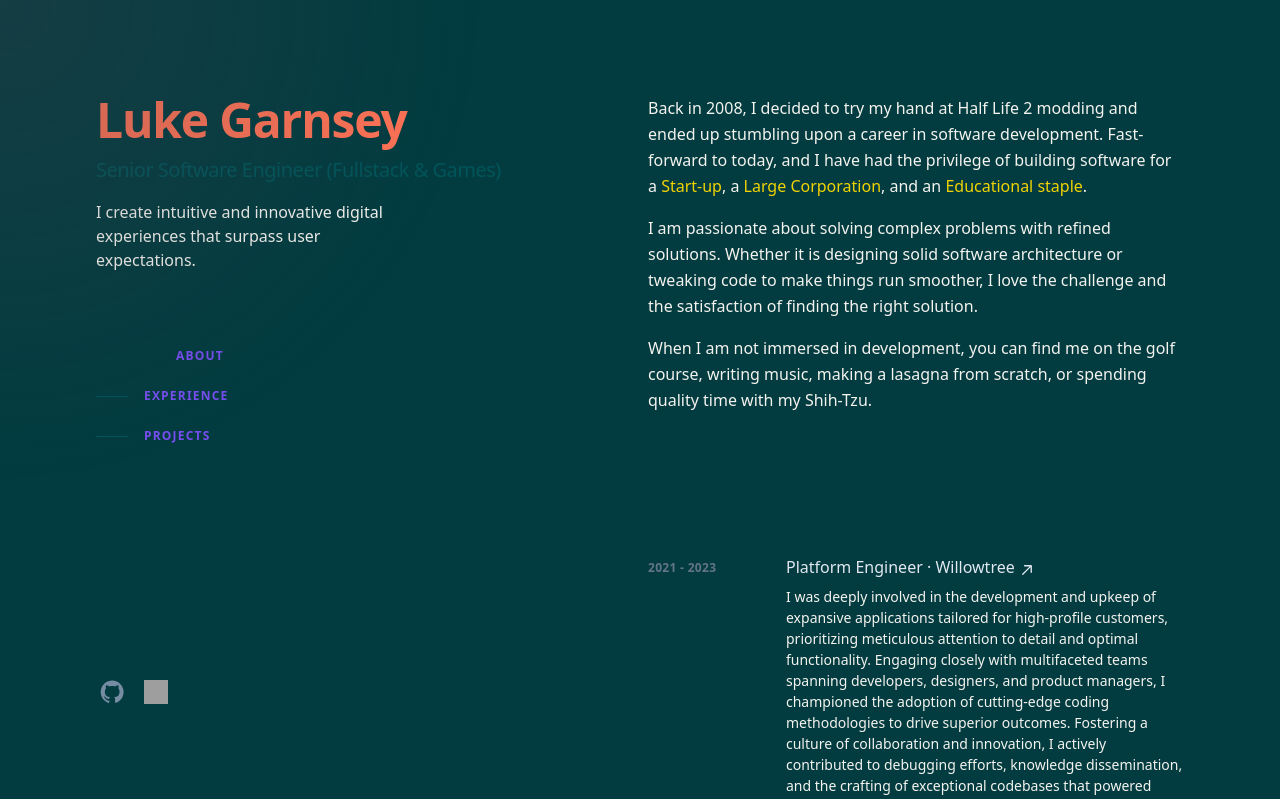
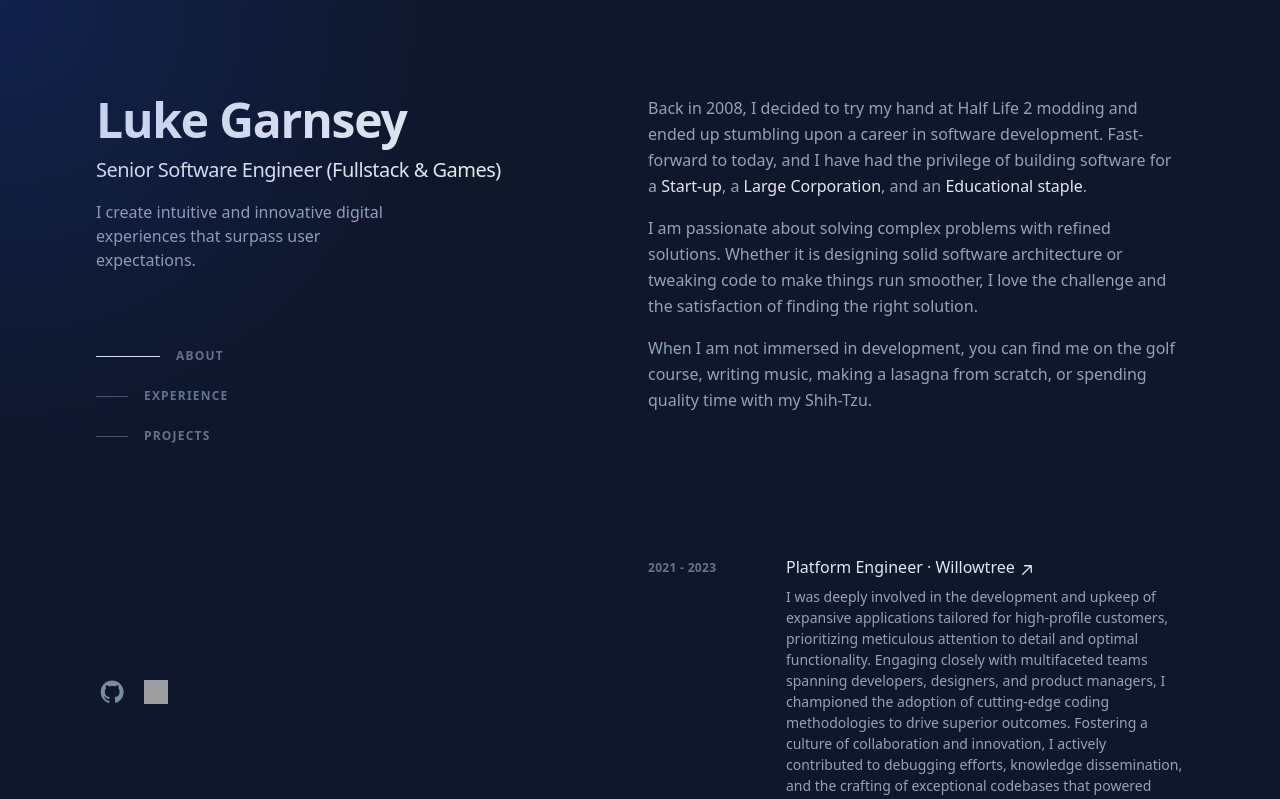
Before and after one commit to LukeGarnsey/portfolio-amplify, a React (Vite) app: page / in a window 1280 px wide. Shown: the top 799 px of the page. Built offline with nearby package versions, Linux system fonts and the light colour scheme; grey boxes are pictures that could not be loaded.

Commit message:
fix for repo init commit

```diff
--- a/index.html
+++ b/index.html
@@ -21,7 +21,7 @@
     <meta property="twitter:url" content="https://www.lukegarnsey.com/">
     <meta property="twitter:image" content="https://www.lukegarnsey.com/lg.png">
   </head>
-  <body class="bg-juni-600 leading-relaxed text-juni-100 antialiased selection:bg-juni-300 selection:text-juni-500">
+  <body class="bg-slate-900 leading-relaxed text-slate-400 antialiased selection:bg-teal-300 selection:text-teal-900">
     <div id="root"></div>
     <script type="module" src="/src/main.jsx"></script>
   </body>
--- a/src/components/Animate/NavJumpItem.jsx
+++ b/src/components/Animate/NavJumpItem.jsx
@@ -2,14 +2,14 @@ import { useState } from "react";
 import { useEffect } from "react";
 
 export default function NavJumpItem({text, href}){
-  const [spanClass, setSpanClass] = useState("nav-indicator mr-4 h-px w-8 bg-juni-500 transition-all group-hover:w-16 group-hover:bg-juni-100 motion-reduce:transition-none");
+  const [spanClass, setSpanClass] = useState("nav-indicator mr-4 h-px w-8 bg-slate-600 transition-all group-hover:w-16 group-hover:bg-slate-200 motion-reduce:transition-none");
   useEffect(()=>{
     const handleHashChange = () =>{
       const hashValue = window.location.hash;
       if(hashValue === href || hashValue === "" && href === "#about"){
-        setSpanClass("nav-indicator mr-4 h-px w-16 transition-all bg-juni-300 motion-reduce:transition-none");
+        setSpanClass("nav-indicator mr-4 h-px w-16 transition-all bg-slate-200 motion-reduce:transition-none");
       }else{
-        setSpanClass("nav-indicator mr-4 h-px w-8 bg-juni-500 transition-all group-hover:w-16 group-hover:bg-juni-100 motion-reduce:transition-none");
+        setSpanClass("nav-indicator mr-4 h-px w-8 bg-slate-600 transition-all group-hover:w-16 group-hover:bg-slate-200 motion-reduce:transition-none");
       }
     };
     window.addEventListener('hashchange', handleHashChange);
@@ -17,13 +17,12 @@ export default function NavJumpItem({text, href}){
     return () =>{
       window.removeEventListener('hashchange', handleHashChange);
     };
-  // eslint-disable-next-line react-hooks/exhaustive-deps
   }, []);
 
   return (<>
     <a className="group flex items-center py-3" href={href}>
       <span className={spanClass}></span>
-      <span className="nav-text text-xs font-bold uppercase tracking-widest text-juni-400 group-hover:text-juni-500 group-focus-visible:text-juni-100">{text}</span>
+      <span className="nav-text text-xs font-bold uppercase tracking-widest text-slate-500 group-hover:text-slate-200 group-focus-visible:text-slate-200">{text}</span>
     </a>
   </>);
 }
--- a/src/components/Animate/Spotlight.jsx
+++ b/src/components/Animate/Spotlight.jsx
@@ -16,7 +16,7 @@ export default function Spotlight(){
   }, []);
 
   const contStyles = {
-    background: `radial-gradient(600px at ${cursorPosition.x}px ${cursorPosition.y}px, rgba(66, 66, 77, 0.3), transparent 80%`,
+    background: `radial-gradient(600px at ${cursorPosition.x}px ${cursorPosition.y}px, rgba(29, 78, 216, 0.2), transparent 80%`,
     transition: 'background-color 0.3s ease-in-out'
   };
 
--- a/src/components/projects/ProjectItem.jsx
+++ b/src/components/projects/ProjectItem.jsx
@@ -1,6 +1,7 @@
+import ListChip from "../experience/ListChip";
 import ProjectHeader3 from "./ProjectHeader3";
 
-export default function ProjectItem({text, title, link, image}){
+export default function ProjectItem({text, title, link, image, listChips}){
   const srcSet = `${image.src} 1x, ${image.src} 2x`;
   return (
     <>
@@ -13,7 +14,11 @@ export default function ProjectItem({text, title, link, image}){
           <p className="mt-2 text-sm leading-normal">
             {text}
           </p>
-
+          <ul className="mt-2 flex flex-wrap">
+            { listChips.map((chip, index) => (
+              <ListChip key={index} text={chip} />
+            ))}
+          </ul>
         </div>
         <img alt={image.alt} loading="lazy" width="200" height="48" decoding="async" data-nimg="1"
             className="rounded border-2 border-slate-200/10 transition group-hover:border-slate-200/30 sm:order-1 sm:col-span-2 sm:translate-y-1" style={styles.img}
--- a/src/pages/About.jsx
+++ b/src/pages/About.jsx
@@ -8,11 +8,11 @@ export default function About(){
         <SectionHeader text={"About"} />
         <div>
           <p className="mb-4">Back in 2008, I decided to try my hand at Half Life 2 modding and ended up stumbling upon a career in software development. Fast-forward to today, and I have had the privilege of building software for a
-            <a className="font-medium text-citrus-500 hover:text-pink-500 focus-visible:text-flint-700" href="https://www.immersivetouch.com/" target="_blank" rel="noreferrer noopener" aria-label="Start up (opens in a new tab)"> Start-up</a>
+            <a className="font-medium text-slate-200 hover:text-teal-300 focus-visible:text-teal-300" href="https://www.immersivetouch.com/" target="_blank" rel="noreferrer noopener" aria-label="Start up (opens in a new tab)"> Start-up</a>
           , a
-          <a className="font-medium text-citrus-500 hover:text-pink-500 focus-visible:text-flint-700" href="https://www.dexcom.com/en-us" target="_blank" rel="noreferrer noopener" aria-label="Large Corporation (opens in a new tab)"> Large Corporation</a>
+          <a className="font-medium text-slate-200 hover:text-teal-300 focus-visible:text-teal-300" href="https://www.dexcom.com/en-us" target="_blank" rel="noreferrer noopener" aria-label="Large Corporation (opens in a new tab)"> Large Corporation</a>
           , and an
-          <a className="font-medium text-citrus-500 hover:text-pink-500 focus-visible:text-flint-700" href="https://www.scholastic.com/home" target="_blank" rel="noreferrer noopener" aria-label="Educational staple (opens in a new tab)"> Educational staple</a>
+          <a className="font-medium text-slate-200 hover:text-teal-300 focus-visible:text-teal-300" href="https://www.scholastic.com/home" target="_blank" rel="noreferrer noopener" aria-label="Educational staple (opens in a new tab)"> Educational staple</a>
           .
           </p>
           <p className="mb-4"> I am passionate about solving complex problems with refined solutions. Whether it is designing solid software architecture or tweaking code to make things run smoother, I love the challenge and the satisfaction of finding the right solution.</p>
--- a/src/pages/Archive.jsx
+++ b/src/pages/Archive.jsx
@@ -28,8 +28,9 @@ export default function Archive(){
                     </tr>
                 </thead>
                 <tbody>
+                <ArchiveItem year={"2024"} project={"quiz-go-fast"} madeAt={""} builtWithChips={["SocketIO", "JavaScript", "NodeJS", "React", "Tailwind", "OpenAI"]} link={"https://quiz-go-fast.onrender.com/"}/>
                 <ArchiveItem year={"2024"} project={"chat-chat-chat"} madeAt={""} builtWithChips={["SocketIO", "JavaScript", "NodeJS", "React"]} link={"https://chat-chat-chat.onrender.com/"}/>
-                <ArchiveItem year={"2024"} project={"thinkFlash"} madeAt={""} builtWithChips={["OpenAI-API", "JavaScript", "NodeJS", "React", "MongoDB", "GraphQL"]} link={"https://thinkflash-0iex.onrender.com/"}/>
+                <ArchiveItem year={"2024"} project={"thinkFlash"} madeAt={""} builtWithChips={["OpenAI", "JavaScript", "NodeJS", "React", "MongoDB", "GraphQL"]} link={"https://thinkflash-0iex.onrender.com/"}/>
 
                 <ArchiveItem year={"2023"} project={"Decision Grid (Unity Package)"} madeAt={""} builtWithChips={["C#", "Unity"]} link={"https://github.com/LukeGarnsey/Decision_Grids"}/>
                 <ArchiveItem year={"2023"} project={"JSON Database (Unity Package)"} madeAt={""} builtWithChips={["C#", "Unity"]} link={"https://github.com/LukeGarnsey/json-database"}/>
--- a/src/pages/Home.jsx
+++ b/src/pages/Home.jsx
@@ -11,13 +11,13 @@ export default function Home(){
     <>
         <Spotlight />
 
-        <a href="#content" className="absolute left-0 top-0 block -translate-x-full round-teal-400 via-blue-500 to-purple-600 px-4 py-3 text-sm font-bold uppercase tracus-visible:translate-x-0"></a>
+        <a href="#content" className="absolute left-0 top-0 block -translate-x-full round-teal-400 via-blue-500 to-purple-600 px-4 py-3 text-sm font-bold uppdercase tracus-visible:translate-x-0"></a>
         <div className="lg:flex lg:justify-between lg:gap-4">
           <header className="lg:sticky lg:top-0 lg:flex lg:max-h-screen lg:w-1/2 lg:flex-col lg:justify-between lg:py-24">
             <div>
-              <h1 className="text-4xl font-bold tracking-tight text-juni-200 sm:text-5xl"><a href="/">Luke Garnsey</a></h1>
-              <h2 className="mt-3 text-lg font-medium tracking-tight text-juni-500 sm:text-xl">Senior Software Engineer (Fullstack & Games)</h2>
-              <p className="mt-4 max-w-xs leading-normal text-juni-300">I create intuitive and innovative digital experiences that surpass user expectations.</p>
+              <h1 className="text-4xl font-bold tracking-tight text-slate-200 sm:text-5xl"><a href="/">Luke Garnsey</a></h1>
+              <h2 className="mt-3 text-lg font-medium tracking-tight text-slate-200 sm:text-xl">Senior Software Engineer (Fullstack & Games)</h2>
+              <p className="mt-4 max-w-xs leading-normal">I create intuitive and innovative digital experiences that surpass user expectations.</p>
               <nav className="nav hidden lg:block" aria-label="In-page jump links">
                 <ul className="mt-16 w-max">
                   <li>
@@ -35,7 +35,7 @@ export default function Home(){
             <Experience />
             <Projects />
 
-            <footer className="max-w-md pb-16 text-sm text-citrus-500 sm:pb-0">
+            <footer className="max-w-md pb-16 text-sm text-slate-500 sm:pb-0">
               <p>
                 Site was coded in
                 <a href="https://code.visualstudio.com/" className="font-medium text-slate-400 hover:text-teal-300 focus-visible:text-teal-300" target="_blank"
--- a/tailwind.config.js
+++ b/tailwind.config.js
@@ -7,28 +7,6 @@ export default {
   theme: {
     extend: {
       colors: {
-        doctor: {
-          '100':'#F9F9F9',
-          '400':'#F9F9F9'
-        },
-        citrus: {
-          '500':'#F1D302'
-        },
-        pink:{
-          '500': '#EC4899'
-        },
-        flint:{
-          '700': '#42424D',
-          '900': '#181B26'
-        },
-        juni:{
-          '100':'#F4F3EE',
-          '200':'#FF7356',
-          '300':'FF7356',
-          '400':'#794EF2',
-          '500':'#00555A',
-          '600':'#023C40'
-        },
         slate: {
           '900': '#0f172a',
           '800': '#1e293b',
```
Also changed, not shown: src/pages/Projects.jsx (+8 -2 lines), public/images/go-fast.png (added), src/tailwind.css, 1 other file (tests, documents, lock files or other folders).
